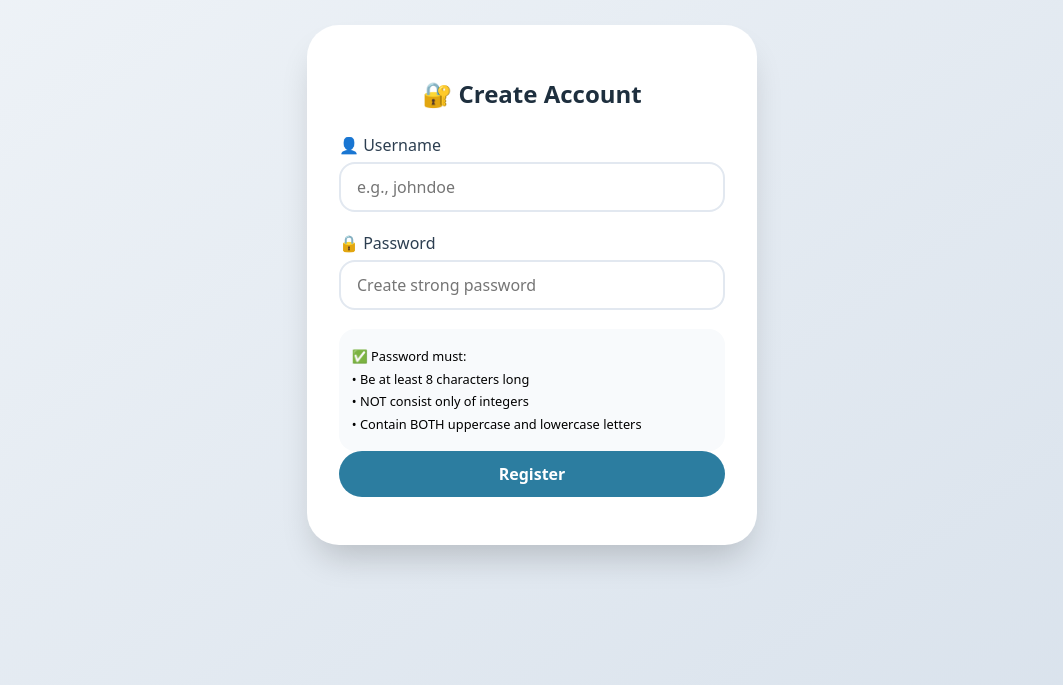
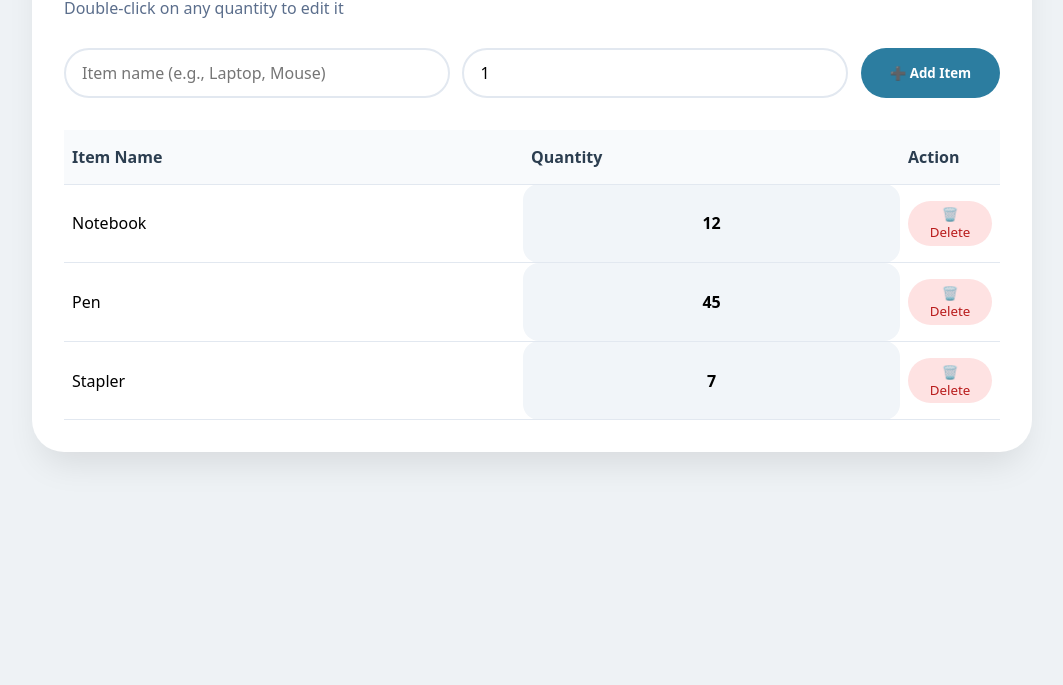
Before and after one commit to undecidead12/BASIC-JAVASCRIPT-DOM-MANIPULATION-ACTIVITY, a plain HTML site: page index.html in a window 1280 px wide. Shown: the part 115-800 px from the top of the page, without its empty margins (108-1171 px from the left). Drawn offline with Linux system fonts and the light colour scheme.

Commit message:
inventory/index.html

```diff
--- a/index.html
+++ b/index.html
@@ -3,183 +3,244 @@
 <head>
     <meta charset="UTF-8">
     <meta name="viewport" content="width=device-width, initial-scale=1.0">
-    <title>Register | Secure Password</title>
+    <title>Inventory Manager | Double‑click to edit quantity</title>
     <style>
         * {
             box-sizing: border-box;
             font-family: system-ui, 'Segoe UI', 'Inter', sans-serif;
         }
         body {
-            background: linear-gradient(145deg, #f0f4f8 0%, #d9e2ec 100%);
+            background: #eef2f5;
+            margin: 0;
+            padding: 2rem 1rem;
             min-height: 100vh;
-            display: flex;
-            justify-content: center;
-            align-items: center;
-            margin: 0;
-            padding: 20px;
         }
-        .register-card {
+        .inventory-container {
+            max-width: 1000px;
+            margin: 0 auto;
             background: white;
             border-radius: 2rem;
             padding: 2rem;
-            width: 100%;
-            max-width: 450px;
-            box-shadow: 0 20px 35px -10px rgba(0,0,0,0.2);
+            box-shadow: 0 20px 35px -10px rgba(0,0,0,0.1);
         }
-        h2 {
-            text-align: center;
-            margin-bottom: 1.5rem;
+        h1 {
+            margin: 0 0 0.3rem 0;
             color: #1e2f3e;
         }
-        .input-group {
-            margin-bottom: 1.2rem;
+        .sub {
+            color: #5b6e8c;
+            margin-bottom: 1.8rem;
         }
-        label {
-            display: block;
-            font-weight: 500;
-            margin-bottom: 0.4rem;
-            color: #2c3e50;
+        .add-section {
+            display: flex;
+            gap: 0.8rem;
+            margin-bottom: 2rem;
+            flex-wrap: wrap;
         }
-        input {
-            width: 100%;
+        .add-section input {
+            flex: 2;
             padding: 12px 16px;
             border: 2px solid #e2e8f0;
-            border-radius: 1rem;
+            border-radius: 2rem;
             font-size: 1rem;
-            transition: 0.2s;
         }
-        input:focus {
-            outline: none;
-            border-color: #2c7da0;
-            box-shadow: 0 0 0 3px rgba(44,125,160,0.2);
-        }
-        button {
-            width: 100%;
+        .add-section button {
             background: #2c7da0;
             color: white;
             border: none;
-            padding: 12px;
+            padding: 0 1.8rem;
+            border-radius: 2rem;
             font-weight: 600;
-            border-radius: 2rem;
-            font-size: 1rem;
             cursor: pointer;
             transition: 0.2s;
         }
-        button:hover {
+        .add-section button:hover {
             background: #1f5e7a;
-            transform: scale(0.98);
         }
-        .error-msg {
-            color: #d9534f;
-            font-size: 0.8rem;
-            margin-top: 0.3rem;
+        table {
+            width: 100%;
+            border-collapse: collapse;
         }
-        .success-msg {
-            color: #2c7da0;
+        th, td {
+            text-align: left;
+            padding: 1rem 0.5rem;
+            border-bottom: 1px solid #e2e8f0;
+        }
+        th {
+            background: #f8fafc;
+            color: #2c3e50;
+        }
+        .quantity-cell {
+            cursor: pointer;
+            background: #f1f5f9;
+            border-radius: 1rem;
             text-align: center;
-            margin-top: 1rem;
-            font-weight: 500;
+            font-weight: 600;
+            transition: 0.1s;
         }
-        .rule-list {
-            background: #f8fafc;
-            padding: 0.8rem;
+        .quantity-cell:hover {
+            background: #e2e8f0;
+        }
+        .inline-input {
+            width: 80px;
+            padding: 6px;
+            text-align: center;
+            border: 2px solid #2c7da0;
             border-radius: 1rem;
-            font-size: 0.8rem;
-            margin-top: 1rem;
+            font-weight: 600;
         }
-        .rule-list p {
-            margin: 0.3rem 0;
+        .delete-btn {
+            background: #fee2e2;
+            border: none;
+            padding: 0.3rem 0.8rem;
+            border-radius: 1.5rem;
+            cursor: pointer;
+            color: #b91c1c;
+        }
+        .empty-msg {
+            text-align: center;
+            padding: 2rem;
+            color: #7f8c8d;
         }
     </style>
 </head>
 <body>
-<div class="register-card">
-    <h2>🔐 Create Account</h2>
-    <form id="registerForm">
-        <div class="input-group">
-            <label>👤 Username</label>
-            <input type="text" id="username" placeholder="e.g., johndoe" required>
-        </div>
-        <div class="input-group">
-            <label>🔒 Password</label>
-            <input type="password" id="password" placeholder="Create strong password" required>
-            <div id="passwordError" class="error-msg"></div>
-        </div>
-        <div class="rule-list">
-            <p>✅ Password must:</p>
-            <p>• Be at least 8 characters long</p>
-            <p>• NOT consist only of integers</p>
-            <p>• Contain BOTH uppercase and lowercase letters</p>
-        </div>
-        <button type="submit">Register</button>
-        <div id="resultMsg" class="success-msg"></div>
-    </form>
+<div class="inventory-container">
+    <h1>📦 Inventory Management</h1>
+    <div class="sub">Double‑click on any quantity to edit it</div>
+
+    <div class="add-section">
+        <input type="text" id="itemName" placeholder="Item name (e.g., Laptop, Mouse)">
+        <input type="number" id="itemQty" placeholder="Initial quantity" value="1" min="0">
+        <button id="addBtn">➕ Add Item</button>
+    </div>
+
+    <table id="inventoryTable">
+        <thead>
+            <tr><th>Item Name</th><th>Quantity</th><th style="width:100px">Action</th></tr>
+        </thead>
+        <tbody id="inventoryBody"></tbody>
+    </table>
+    <div id="emptyMsg" class="empty-msg">No items yet. Add your first product.</div>
 </div>
 
 <script>
-    const passwordInput = document.getElementById('password');
-    const passwordError = document.getElementById('passwordError');
-    const registerForm = document.getElementById('registerForm');
-    const resultMsg = document.getElementById('resultMsg');
+    // Inventory array: each item = { id, name, quantity }
+    let inventory = [];
+    let nextId = 1;
 
-    // Validation function
-    function validatePassword(password) {
-        // 1. length >= 8
-        if (password.length < 8) {
-            return { valid: false, message: '❌ Password must be at least 8 characters long.' };
+    const inventoryBody = document.getElementById('inventoryBody');
+    const emptyMsg = document.getElementById('emptyMsg');
+    const itemNameInput = document.getElementById('itemName');
+    const itemQtyInput = document.getElementById('itemQty');
+    const addBtn = document.getElementById('addBtn');
+
+    // Helper: render the table
+    function renderInventory() {
+        inventoryBody.innerHTML = '';
+        if (inventory.length === 0) {
+            emptyMsg.style.display = 'block';
+            return;
         }
-        // 2. not only integers (check if every character is a digit)
-        if (/^\d+$/.test(password)) {
-            return { valid: false, message: '❌ Password cannot consist only of numbers.' };
-        }
-        // 3. must contain at least one uppercase AND one lowercase letter
-        if (!/[A-Z]/.test(password) || !/[a-z]/.test(password)) {
-            return { valid: false, message: '❌ Password must contain both uppercase and lowercase letters.' };
-        }
-        return { valid: true, message: '✅ Strong password!' };
+        emptyMsg.style.display = 'none';
+
+        inventory.forEach(item => {
+            const row = document.createElement('tr');
+            // Name cell
+            const nameCell = document.createElement('td');
+            nameCell.textContent = item.name;
+            nameCell.style.fontWeight = '500';
+            // Quantity cell (double‑click to edit)
+            const qtyCell = document.createElement('td');
+            qtyCell.className = 'quantity-cell';
+            qtyCell.textContent = item.quantity;
+            qtyCell.setAttribute('data-id', item.id);
+            qtyCell.setAttribute('data-value', item.quantity);
+            // double‑click handler
+            qtyCell.addEventListener('dblclick', (e) => {
+                e.stopPropagation();
+                // Already editing? avoid double editing
+                if (qtyCell.querySelector('input')) return;
+                const currentQty = item.quantity;
+                const input = document.createElement('input');
+                input.type = 'number';
+                input.value = currentQty;
+                input.min = 0;
+                input.className = 'inline-input';
+                input.addEventListener('blur', () => {
+                    const newQty = parseInt(input.value, 10);
+                    if (!isNaN(newQty) && newQty >= 0) {
+                        item.quantity = newQty;
+                        renderInventory();  // re-render to reflect changes
+                    } else {
+                        renderInventory(); // revert
+                    }
+                });
+                input.addEventListener('keypress', (e) => {
+                    if (e.key === 'Enter') {
+                        input.blur();
+                    }
+                });
+                qtyCell.innerHTML = '';
+                qtyCell.appendChild(input);
+                input.focus();
+            });
+            // Delete button
+            const actionCell = document.createElement('td');
+            const delBtn = document.createElement('button');
+            delBtn.textContent = '🗑️ Delete';
+            delBtn.className = 'delete-btn';
+            delBtn.addEventListener('click', () => {
+                inventory = inventory.filter(i => i.id !== item.id);
+                renderInventory();
+            });
+            actionCell.appendChild(delBtn);
+
+            row.appendChild(nameCell);
+            row.appendChild(qtyCell);
+            row.appendChild(actionCell);
+            inventoryBody.appendChild(row);
+        });
     }
 
-    // Real-time feedback
-    passwordInput.addEventListener('input', function() {
-        const result = validatePassword(this.value);
-        if (this.value === '') {
-            passwordError.textContent = '';
+    // Add new item
+    function addItem() {
+        const name = itemNameInput.value.trim();
+        let quantity = parseInt(itemQtyInput.value, 10);
+        if (name === '') {
+            alert('Please enter an item name.');
             return;
         }
-        if (!result.valid) {
-            passwordError.textContent = result.message;
-            passwordError.style.color = '#d9534f';
-        } else {
-            passwordError.textContent = '✔️ Password meets all requirements';
-            passwordError.style.color = '#2c7da0';
-        }
+        if (isNaN(quantity) || quantity < 0) quantity = 0;
+        const newItem = {
+            id: nextId++,
+            name: name,
+            quantity: quantity
+        };
+        inventory.push(newItem);
+        renderInventory();
+        // Clear inputs
+        itemNameInput.value = '';
+        itemQtyInput.value = '1';
+        itemNameInput.focus();
+    }
+
+    addBtn.addEventListener('click', addItem);
+    // Allow Enter key to add
+    itemNameInput.addEventListener('keypress', (e) => {
+        if (e.key === 'Enter') addItem();
+    });
+    itemQtyInput.addEventListener('keypress', (e) => {
+        if (e.key === 'Enter') addItem();
     });
 
-    // Form submission
-    registerForm.addEventListener('submit', function(e) {
-        e.preventDefault();
-        const username = document.getElementById('username').value.trim();
-        const password = passwordInput.value;
-
-        if (username === '') {
-            resultMsg.textContent = '❌ Please enter a username.';
-            resultMsg.style.color = '#d9534f';
-            return;
-        }
-
-        const validation = validatePassword(password);
-        if (!validation.valid) {
-            resultMsg.textContent = validation.message;
-            resultMsg.style.color = '#d9534f';
-        } else {
-            resultMsg.textContent = `✅ Registration successful! Welcome, ${username}.`;
-            resultMsg.style.color = '#2c7da0';
-            // Optionally clear form
-            // document.getElementById('username').value = '';
-            // passwordInput.value = '';
-            // passwordError.textContent = '';
-        }
-    });
+    // Initial demo items
+    inventory = [
+        { id: nextId++, name: 'Notebook', quantity: 12 },
+        { id: nextId++, name: 'Pen', quantity: 45 },
+        { id: nextId++, name: 'Stapler', quantity: 7 }
+    ];
+    renderInventory();
 </script>
 </body>
 </html>
```
